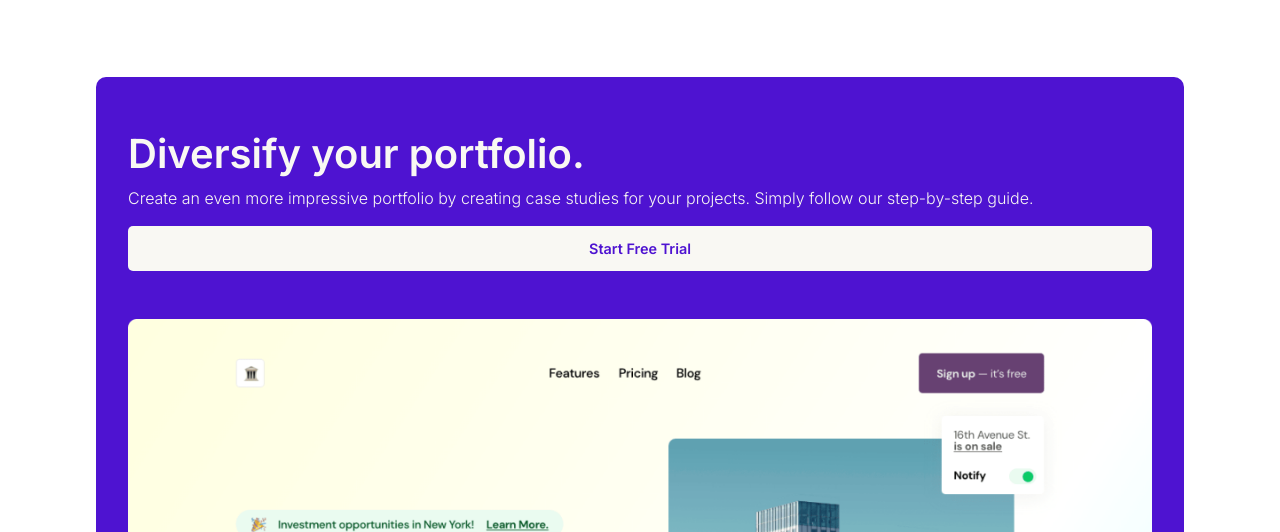
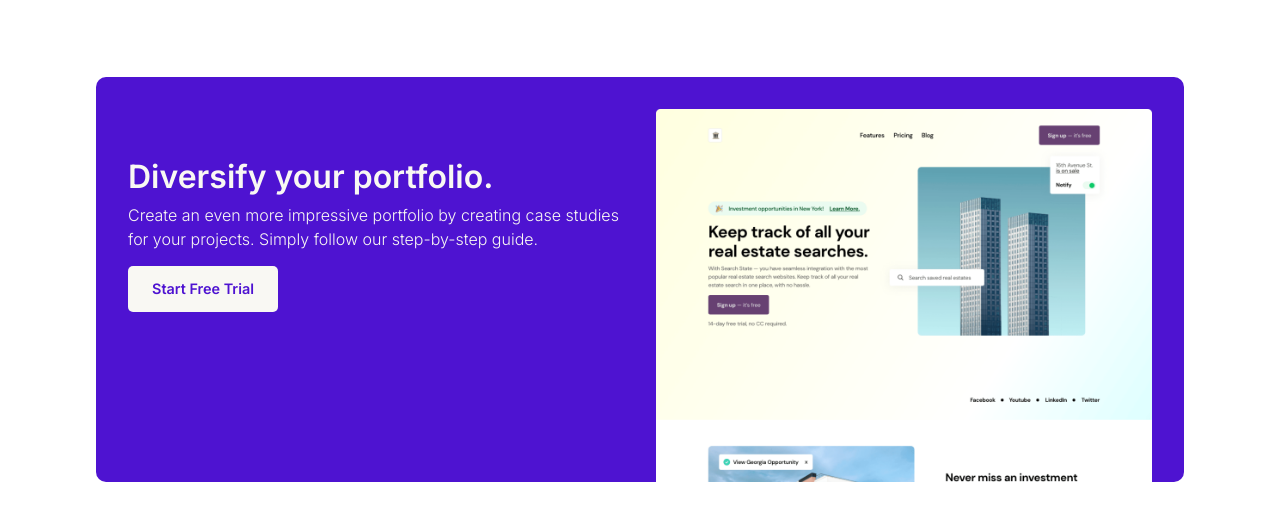
Before and after one commit to mojonesy/Fiber_mock-landing-page, a plain HTML site: page index.html in a window 1280 px wide. Shown: the part 1073-1605 px from the top of the page. Drawn offline with Linux system fonts and the light colour scheme.

Commit message:
style article4 desktop

```diff
--- a/index.css
+++ b/index.css
@@ -338,6 +338,30 @@ article {
     margin-top: 3em;
 }
 
+@media(min-width: 800px) {
+    .article__free-trial__container {
+        display: grid;
+        grid-template-columns: 1fr 1fr;
+        gap: 2em;
+    }
+
+    .article__free-trial__container div {
+        padding-top: 2em;
+    }
+
+    .article__free-trial h1 {
+        font-size: 2em;
+    }
+
+    .article__free-trial__container img {
+        margin-top: 0;
+    }
+
+    .free-trial-button {
+        max-width: 150px;
+    }
+}
+
 
 /* testimonials */
 
```
